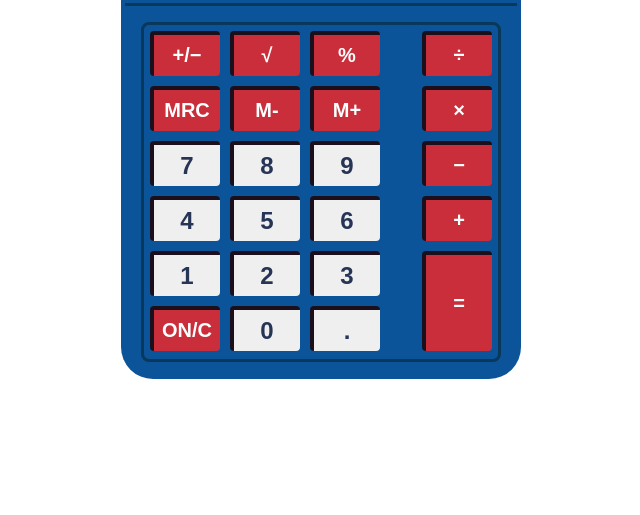
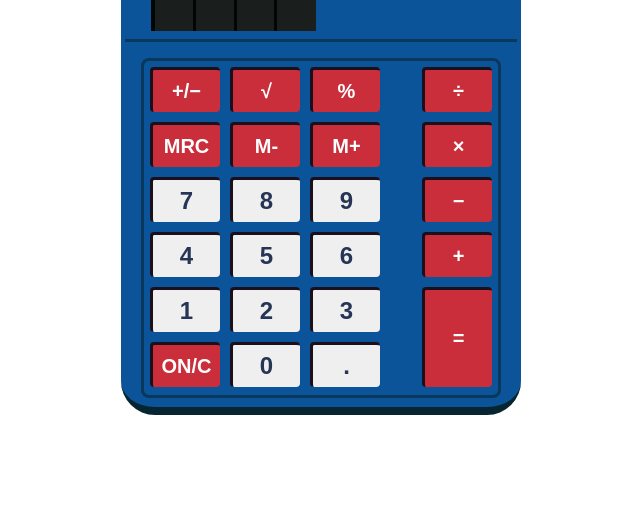
Before and after one commit to Nolan-Reilly/calculator, a plain HTML site: page index.html in a window 1280 px wide. Shown: the part 285-800 px from the top of the page, without its empty margins (319-959 px from the left). Drawn offline with Linux system fonts and the light colour scheme; a web font is replaced by a local one.

Commit message:
Center calculator and fix button borders

```diff
--- a/index.html
+++ b/index.html
@@ -14,6 +14,7 @@
 </head>
 <body>
 
+    <div class="calculator-flex">
         <div class="calculator-body">
             <div class="border-lines">
                 <div class="calculation-box-border">
@@ -94,6 +95,7 @@
                 </div>
             </div>
         </div>
+    </div>
 
 </body>
 </html>
--- a/style.css
+++ b/style.css
@@ -5,17 +5,23 @@
     font-family: Arial, Helvetica, sans-serif;
 }
 
+.calculator-flex {
+    height: 100vh;
+    display: flex;
+    justify-content: center;
+    align-items: center;
+}
+
 .calculator-body {
-    margin: 0 auto;
-    margin-top: 64px;
     width: 400px;
     height: 600px;
     background-color: #0B5499;
     border-top-right-radius: 6px;
     border-top-left-radius: 6px;
-    border-bottom-left-radius: 32px;
-    border-bottom-right-radius: 32px;
+    border-bottom-left-radius: 34px;
+    border-bottom-right-radius: 34px;
     padding-top: 32px;
+    border-bottom: solid #072531 8px;
 }
 
 .border-lines {
@@ -145,8 +151,8 @@
     width: 70px;
     height: 45px;
     color: #263555;
-    border-top: solid #1B0F1B 4px;
-    border-left: solid #1B0F1B 4px;
+    border-top: solid #1B0F1B 3px;
+    border-left: solid #1B0F1B 3px;
     border-radius: 4px;
 }
 
@@ -158,8 +164,8 @@
     height: 45px;
     background-color: #C92E3A;
     color: white;
-    border-top: solid #1B0F1B 4px;
-    border-left: solid #1B0F1B 4px;
+    border-top: solid #1B0F1B 3px;
+    border-left: solid #1B0F1B 3px;
     border-radius: 4px;
 }
 
@@ -171,8 +177,8 @@
     height: 100px;
     background-color: #C92E3A;
     color: white;
-    border-top: solid #1B0F1B 4px;
-    border-left: solid #1B0F1B 4px;
+    border-top: solid #1B0F1B 3px;
+    border-left: solid #1B0F1B 3px;
     border-radius: 4px;
 }
 
```
Lines whose indentation alone changed are shown as unchanged.
